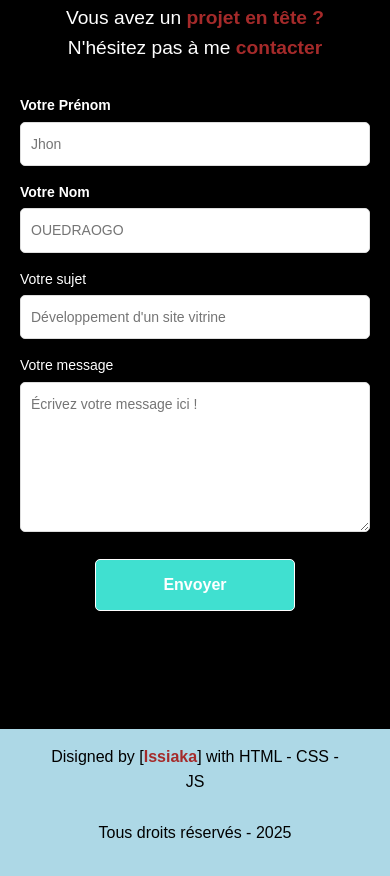
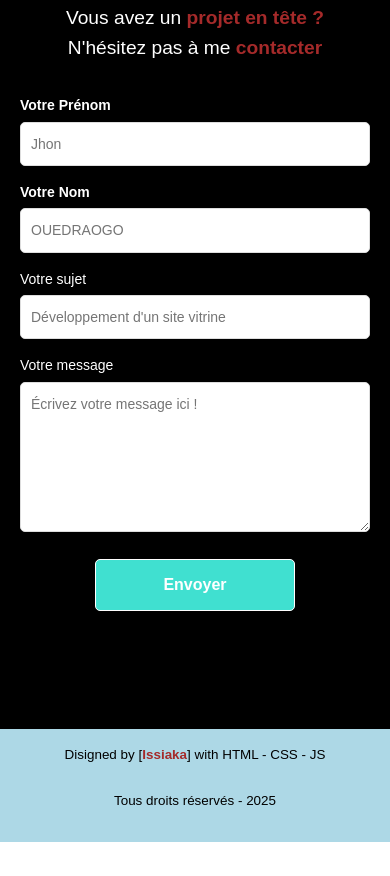
Before and after one commit to OUEDRAOGO456/MonPortefolio, a plain HTML site: page index.html in a window 390 px wide. Shown: the part 3647-4523 px from the top of the page. After the commit the page ends 4489 px from the top, so only its background shows below. Drawn offline with Linux system fonts and the light colour scheme; a web font is replaced by a local one.

Commit message:
mis à jour 6
Ajustement de taille du format mobile

```diff
--- a/monPortfolio.css
+++ b/monPortfolio.css
@@ -455,9 +455,13 @@
         flex-direction: column;
         gap: 10px;
         padding: 0 20px;
-        font-size: clamp(0.7rem, 2vw, 0.8rem);
+        font-size: clamp(0.7rem, 2vw, 0.4rem);
         text-align: center;
     }
+
+    .footer-text p{
+        font-size: 2.4em;
+     }
 
     /* Media Queries */
     @media (min-width: 768px) {
@@ -552,6 +556,10 @@
          .about .contenu{
             gap: 20px;
          }
+
+         .footer-text p{
+            font-size: 1.2em;
+         }
     }
 
     @media (max-width: 768px) {
```
